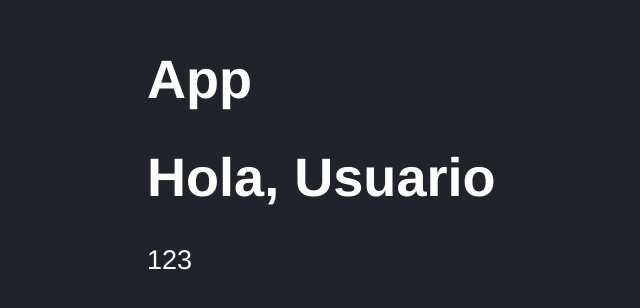
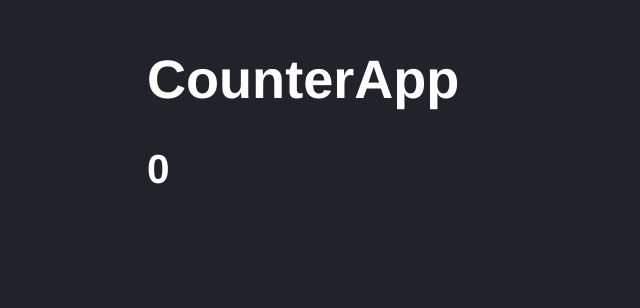
Before and after one commit to danamur/CursoReact, a React (Vite) app in the folder 02-COUNTER-APP-VITE/: page / in a window 1280 px wide. Shown: the part 136-444 px from the top of the page, without its empty margins (1-641 px from the left). Built offline with nearby package versions, Linux system fonts and the light colour scheme.

Commit message:
Tarea: crear componente con proptypes de forma independiente

```diff
--- a/02-COUNTER-APP-VITE/src/App.jsx
+++ /dev/null
@@ -1,12 +0,0 @@
-/* Componente que vamos a renderizar en nuestra aplicación */
-// const App = () => {
-//     return (<h1>Hola Mundo</h1>)
-// }
-
-// export default App;
-
-export const App = () => {
-  return (
-    <h1>App</h1>
-  );
-}
--- /dev/null
+++ b/02-COUNTER-APP-VITE/src/CounterApp.jsx
@@ -0,0 +1,14 @@
+import PropTypes from 'prop-types';
+
+export const CounterApp = ({ value }) => {
+  return (
+    <>
+      <h1>CounterApp</h1>
+      <h2>{ value }</h2>
+    </>
+  )
+}
+
+CounterApp.propTypes = {
+  value: PropTypes.number.isRequired
+};
--- a/02-COUNTER-APP-VITE/src/main.jsx
+++ b/02-COUNTER-APP-VITE/src/main.jsx
@@ -1,8 +1,8 @@
 import React from 'react'
 import ReactDOM from 'react-dom/client'
 
-import { App } from './App'
-import { FirstApp } from './FirstApp'
+import { CounterApp } from './CounterApp';
+//import { FirstApp } from './FirstApp'
 
 import './styles.css';
 
@@ -12,7 +12,6 @@
  */
 ReactDOM.createRoot(document.getElementById('root')).render(
   <React.StrictMode>
-    <App />
-    <FirstApp/>
+    <CounterApp value = { 0 }/>
   </React.StrictMode>
 )
```
